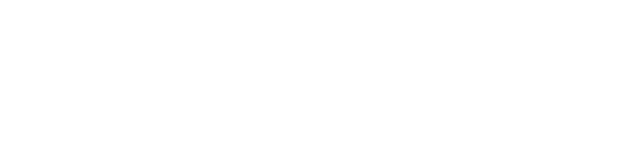
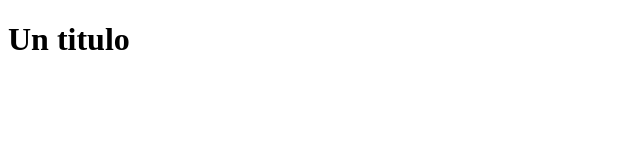
Before and after one commit to ezio-dev-web/delete, a plain HTML site: page index.html in a window 1280 px wide. Shown: the whole page, without its empty margins (0-640 px from the left). Drawn offline with Linux system fonts and the light colour scheme.

Commit message:
puse titulo

```diff
--- a/index.html
+++ b/index.html
@@ -6,6 +6,6 @@
   <title>Repo</title>
 </head>
 <body>
-
+  <h1>Un titulo</h1>
 </body>
 </html>
```
